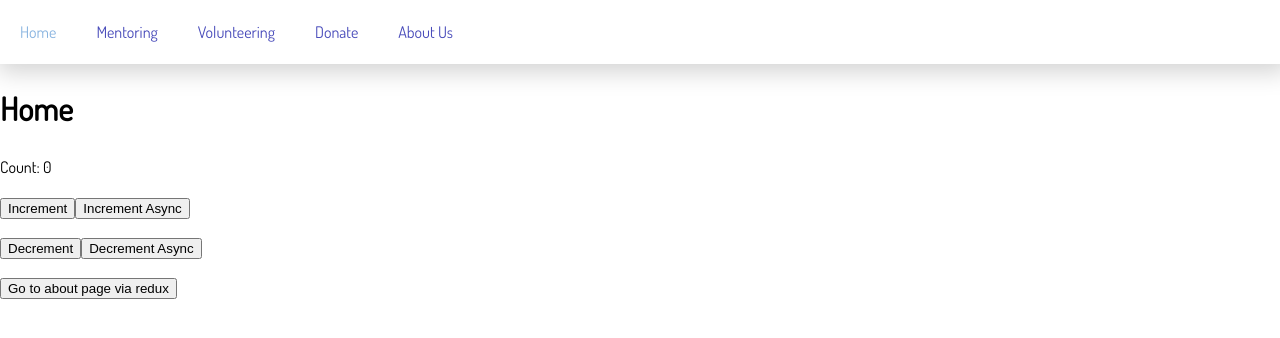
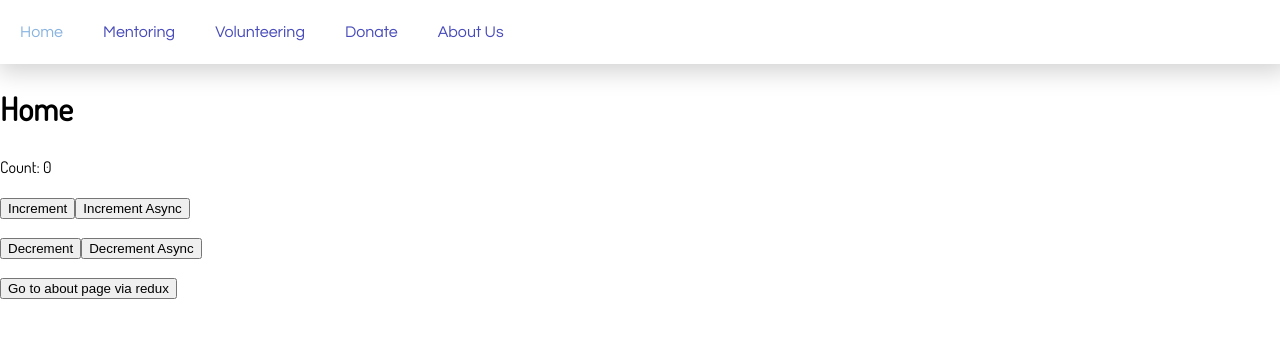
Before and after one commit to jsullivan5/hack-for-humanity-2018_client, a React app: page / in a window 1280 px wide. Built offline with nearby package versions, Linux system fonts and the light colour scheme.

Commit message:
Add header sans serif font

```diff
--- a/public/index.html
+++ b/public/index.html
@@ -9,6 +9,7 @@
       manifest.json provides metadata used when your web app is added to the
       homescreen on Android. See https://developers.google.com/web/fundamentals/engage-and-retain/web-app-manifest/
     -->
+  <link href="https://fonts.googleapis.com/css?family=Dosis%7CQuestrial" rel="stylesheet">
   <link href="https://fonts.googleapis.com/css?family=Dosis" rel="stylesheet">
   <link rel="manifest" href="%PUBLIC_URL%/manifest.json">
   <link rel="shortcut icon" href="%PUBLIC_URL%/favicon.ico">
--- a/src/components/Header/Header.css
+++ b/src/components/Header/Header.css
@@ -6,6 +6,7 @@
   justify-content: flex-start;
   box-shadow: 3px 3px 25px 5px #D3D3D3;
   margin-bottom: 20px;
+  font-family: 'Questrial', sans-serif;
 }
 
 .header-main a {
```
